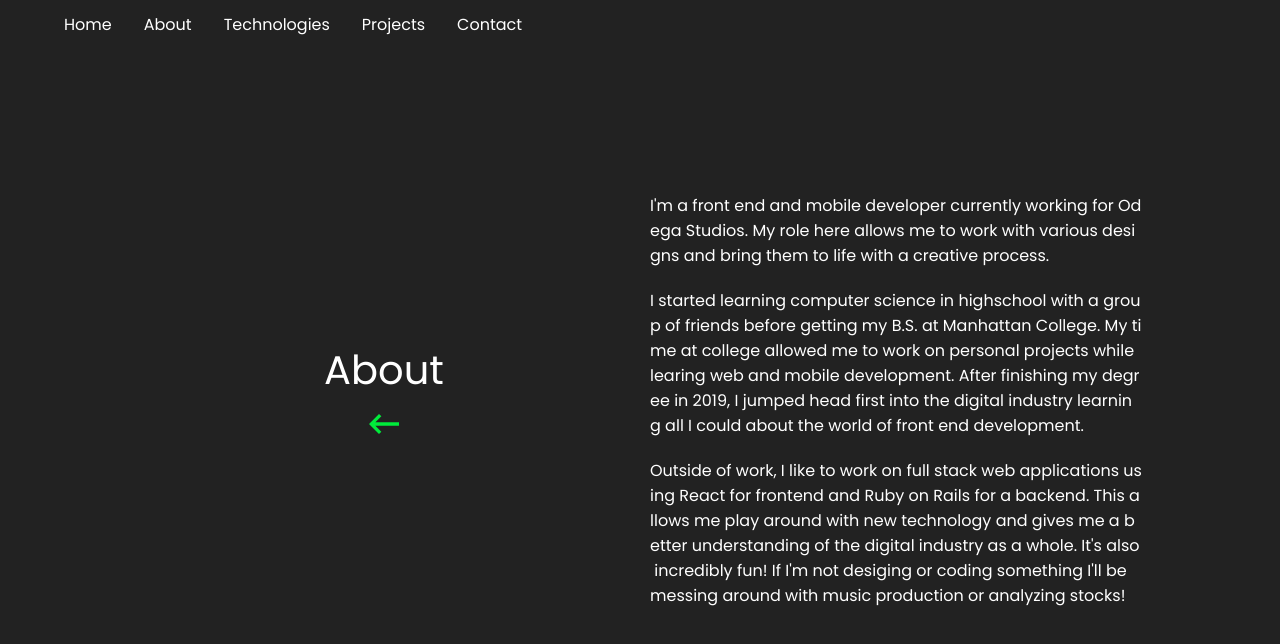
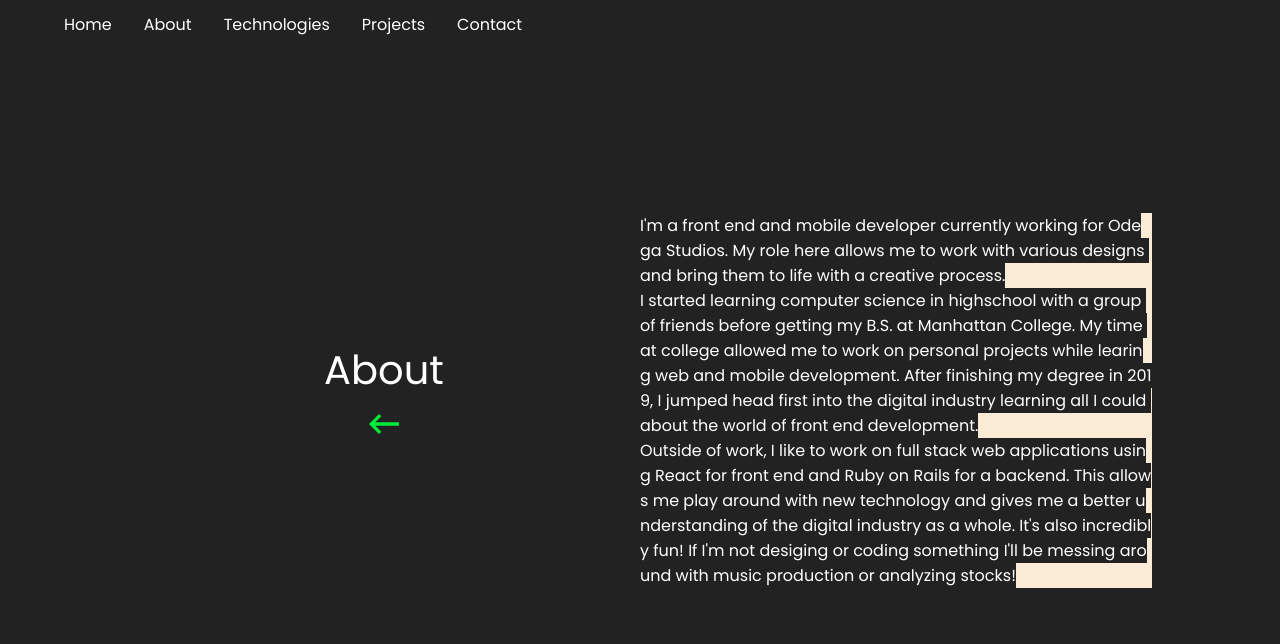
Before and after one commit to connorlagana/react-portfolio, a React (Create React App) app: page /about in a window 1280 px wide. Shown: the top 644 px of the page. Built offline with nearby package versions, Linux system fonts and the light colour scheme.

Commit message:
holy water

```diff
--- a/src/App.css
+++ b/src/App.css
@@ -37,23 +37,16 @@
 
 #intro {
   margin: 0;
-  /* position: absolute;
-  margin-left: 15%;
-  -ms-transform: translateY(-80%);
-  transform: translateY(-80%); */
-  /* top: 50%; */
-  /* width: 500px; */
   color: white;
   display: flex;
   justify-content: space-evenly;
   align-items: center;
   flex-direction: column;
-  /* background-color: aquamarine; */
   height: 50vh;
 }
 
 #intro h1 {
-  font-size: 60px;
+  font-size: 3.4vw;
   font-weight: 900;
 }
 
@@ -95,7 +88,6 @@ ul {
   text-decoration: none;
   border-top: 4px solid #222222;
   border-bottom: 4px solid #222222;
-  /* padding: 20px 0; */
   margin: 0 2vh;
 }
 
@@ -168,7 +160,7 @@ ul {
   font-size: 40px;
   color: rgb(0, 236, 59);
 }
-#aboutSecond {
+.aboutSecond {
   color: rgb(255, 255, 255);
   height: 80vh;
   width: 40vw;
@@ -176,11 +168,12 @@ ul {
   justify-content: center;
   align-items: center;
   flex-direction: column;
-  overflow: scroll;
 }
 
-#aboutSecond p {
-  margin: 10px;
+.aboutSecond div {
+  background-color: antiquewhite;
+  word-wrap: normal;
+  -ms-word-wrap: normal;
 }
 
 #projects {
--- a/src/components/About.js
+++ b/src/components/About.js
@@ -17,29 +17,29 @@ class About extends Component {
             </Fade>
           </div>
 
-          <div id="aboutSecond">
+          <div className="aboutSecond">
             <Fade cascade left>
-              <p>
+              <div>
                 I'm a front end and mobile developer currently working for Odega
                 Studios. My role here allows me to work with various designs and
                 bring them to life with a creative process.
-              </p>
-              <p>
+              </div>
+              <div>
                 I started learning computer science in highschool with a group
                 of friends before getting my B.S. at Manhattan College. My time
                 at college allowed me to work on personal projects while learing
                 web and mobile development. After finishing my degree in 2019, I
                 jumped head first into the digital industry learning all I could
                 about the world of front end development.
-              </p>
-              <p>
+              </div>
+              <div>
                 Outside of work, I like to work on full stack web applications
-                using React for frontend and Ruby on Rails for a backend. This
+                using React for front end and Ruby on Rails for a backend. This
                 allows me play around with new technology and gives me a better
                 understanding of the digital industry as a whole. It's also
                 incredibly fun! If I'm not desiging or coding something I'll be
                 messing around with music production or analyzing stocks!
-              </p>
+              </div>
             </Fade>
           </div>
         </div>
```
